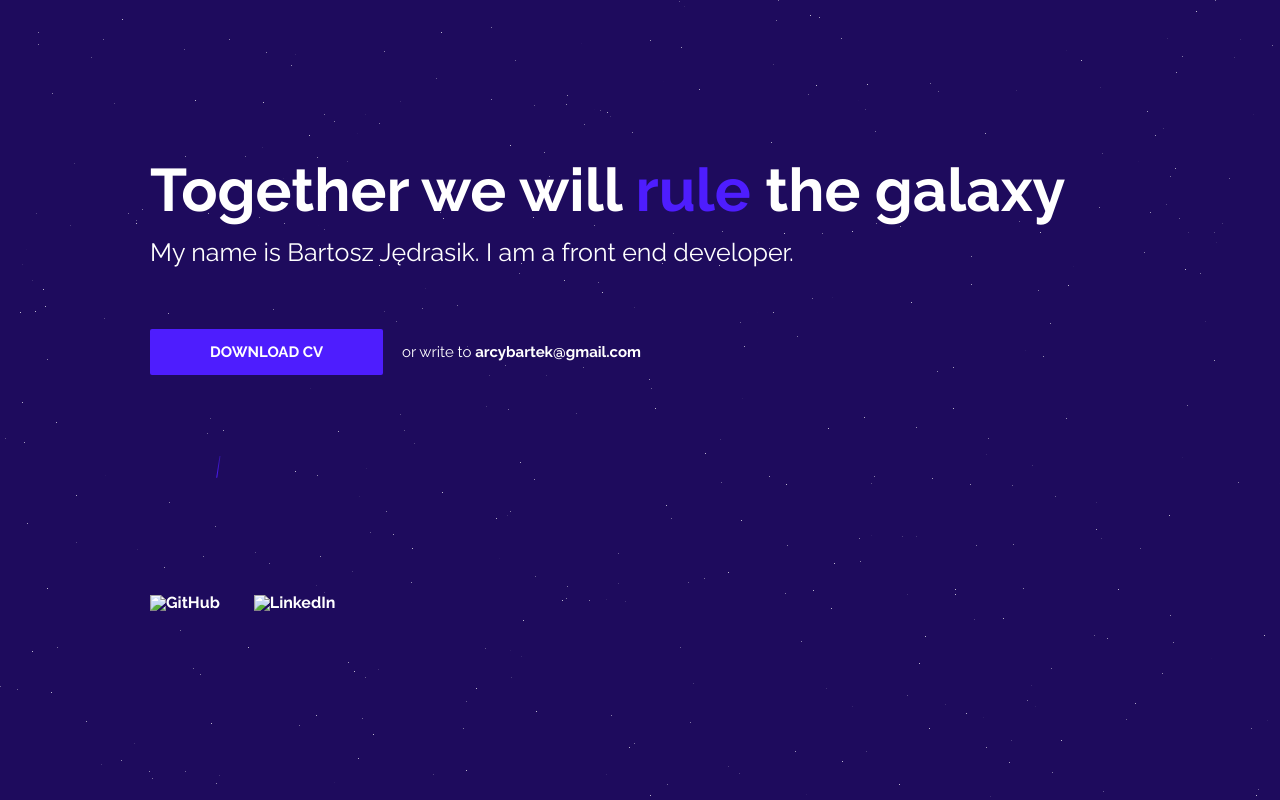
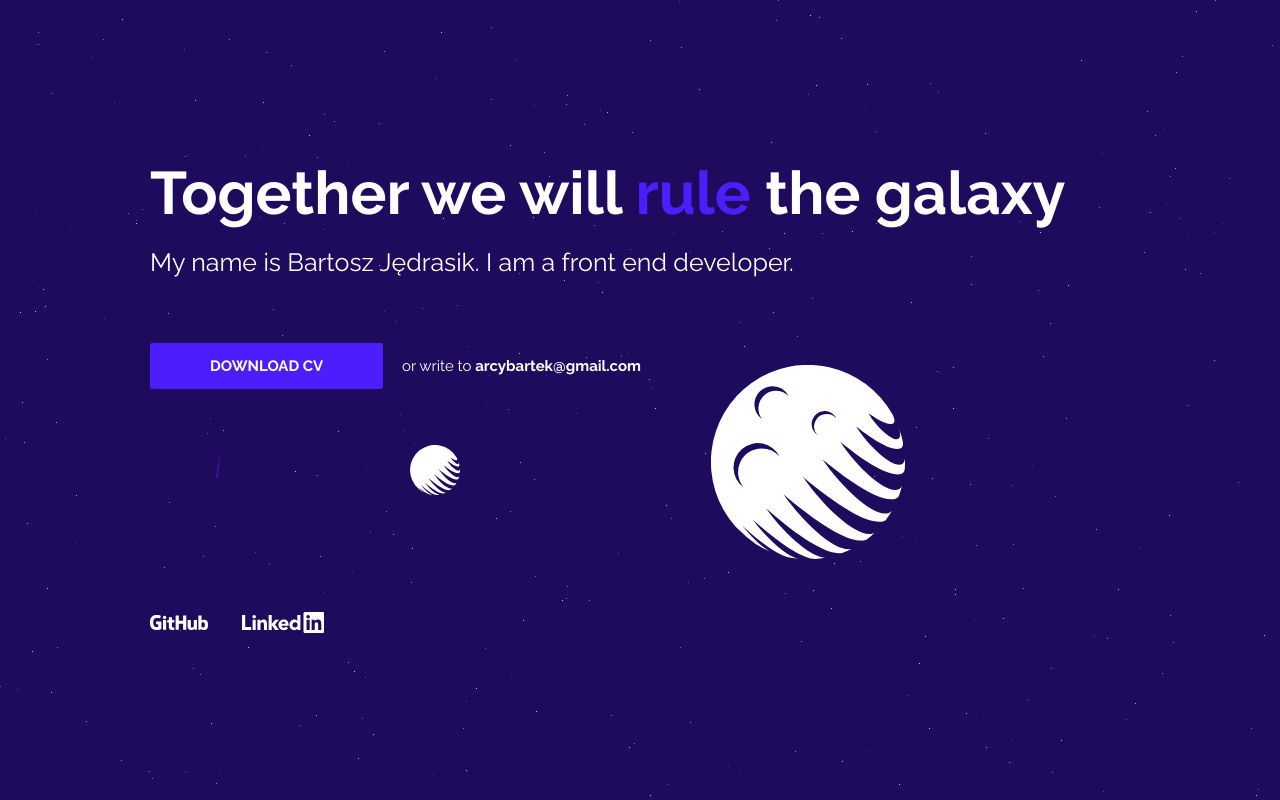
Before and after one commit to NukeTheMoon/homepage, a website built with webpack: page src/html/index.html in a window 1280 px wide. Built offline with nearby package versions, Linux system fonts and the light colour scheme.

Commit message:
static styles done

```diff
--- a/package.json
+++ b/package.json
@@ -32,6 +32,7 @@
     "postcss-loader": "^2.1.5",
     "sass-loader": "^7.0.2",
     "style-loader": "^0.21.0",
+    "svg-url-loader": "^2.3.2",
     "webpack": "^4.10.2",
     "webpack-cli": "^3.0.2"
   },
@@ -41,7 +42,9 @@
   },
   "eslintConfig": {
     "extends": "eslint:recommended",
-    "rules": {},
+    "rules": {
+      "no-console": "off"
+    },
     "env": {
       "amd": true,
       "browser": true
--- a/src/html/index.html
+++ b/src/html/index.html
@@ -8,6 +8,14 @@
     <meta charset="UTF-8">
     <meta name="viewport" content="width=device-width, initial-scale=1">
     <link rel="shortcut icon" type="image/png" href="/favicon.png"/>
+    <style>
+        html {
+            background-color: #1e0b5d;
+        }
+        body {
+            visibility: hidden;
+        }
+    </style>
 </head>
 
 <body>
@@ -20,20 +28,22 @@
     </p>
     <div class="recruitment">
         <button class="cv">
-            Download CV
+            <span>Download CV</span>
         </button>
         <span class="contact small">or write to <a href="mailto:arcybartek@gmail.com">arcybartek@gmail.com</a></span>
     </div>
     <div class="links-row">
         <div class="links">
-            <a href="https://www.github.com"><img src="" alt="GitHub"></a>
-            <a href="https://www.linkedin.com"><img src="" alt="LinkedIn"></a>
+            <a class="github" href="https://www.github.com"></a>
+            <a class="linkedin" href="https://www.linkedin.com"></a>
         </div>
     </div>
 </div>
 <canvas id="starfield"></canvas>
 <canvas id="shooting1"></canvas>
+<div class="planet-far"></div>
 <canvas id="shooting2"></canvas>
+<div class="planet-near"></div>
 <canvas id="shooting3"></canvas>
 <script src="bundle.js"></script>
 </body>
--- a/src/scss/index.scss
+++ b/src/scss/index.scss
@@ -3,11 +3,16 @@ $font: 'Raleway', Helvetica, Myriad Pro, Arial, sans-serif;
 $background: #1e0b5d;
 $primary: #fff;
 $accent: #4e1dfe;
+$accent-hover: #310ab9;
+$accent-click: #524fd2;
 $breakpoint-s: 420px;
-$breakpoint-m: 960px;
+$breakpoint-m: 1024px;
+$ease-in-out-sharp: cubic-bezier(0.75, 0, 0.125, 1);
 
 body {
   background-color: $background;
+  line-height: 1.1;
+  visibility: visible !important;
 }
 
 h1,p,span,a {
@@ -51,6 +56,7 @@ h1 {
 
 p {
   font-size: 25px;
+  line-height: 1.3;
 
   @media all and (max-width: $breakpoint-m) {
     font-size: 16px;
@@ -69,17 +75,30 @@ b {
 button {
   border-radius: 2px;
   background-color: $accent;
-  color: $primary;
-  text-transform: uppercase;
-  font-family: $font;
-  font-size: 15px;
-  font-weight: 700;
   border-style: none;
   height: 46px;
   padding: 0 60px;
+  position: relative;
+  transition: background-color 0.3s;
+  overflow: hidden;
 
   &:hover {
     cursor: pointer;
+    background-color: $accent-hover;
+  }
+
+  &:active {
+    transition: none;
+    background-color: $accent-click;
+  }
+
+  span {
+    color: $primary;
+    text-transform: uppercase;
+    font-family: $font;
+    font-size: 15px;
+    font-weight: 700;
+    display: inline-block;
   }
 
   @media all and (max-width: $breakpoint-m) {
@@ -117,13 +136,14 @@ canvas {
 
 .catchphrase {
   margin-top: 160px;
+  position: relative;
 
   @media all and (max-width: $breakpoint-m) {
-    margin-top: 150px;
+    margin-top: 15vh;
   }
 
   @media all and (max-width: $breakpoint-s) {
-    margin-top: 110px;
+    margin-top: 12vh;
   }
 }
 
@@ -137,6 +157,36 @@ canvas {
 
 .cv {
   margin-right: 15px;
+
+  span {
+    transform: translateX(0);
+    transition: transform 0.3s $ease-in-out-sharp;
+
+    &:before {
+      $side: 14px;
+      content: '';
+      background-image: url('../img/arrow-down.svg');
+      background-size: $side $side;
+      height: $side;
+      width: $side;
+      color: white;
+      position: absolute;
+      left: 0;
+      top: 3px;
+      transform: translate(-20px, -46px);
+      transition: transform 0.3s $ease-in-out-sharp;
+    }
+  }
+
+  &:hover {
+    span {
+      transform: translateX(12px);
+
+      &:before {
+        transform: translate(-32px, 0px);
+      }
+    }
+  }
 
   @media all and (max-width: $breakpoint-s) {
     display: block;
@@ -175,3 +225,54 @@ canvas {
     margin-right: auto;
   }
 }
+
+.github {
+  background-image: url('../img/github.svg');
+  width: 58px;
+  height: 15px;
+  display: inline-block;
+}
+
+.linkedin {
+  background-image: url('../img/linkedin.svg');
+  width: 82px;
+  height: 21px;
+  transform: translateY(3px);
+  display: inline-block;
+}
+
+.planet-near {
+  background-image: url('../img/planet-near.svg');
+  width: 194px;
+  height: 194px;
+  position: fixed;
+  top: 365px;
+  right: 375px;
+
+  @media all and (max-width: $breakpoint-m) {
+    top: 265px;
+    right: -46px;
+}
+
+  @media all and (max-width: $breakpoint-s) {
+    display: none;
+  }
+}
+
+.planet-far {
+  background-image: url('../img/planet-far.svg');
+  width: 50px;
+  height: 50px;
+  position: fixed;
+  top: 445px;
+  right: 820px;
+
+  @media all and (max-width: $breakpoint-m) {
+    top: 665px;
+    right: 110px;
+  }
+
+  @media all and (max-width: $breakpoint-s) {
+    display: none;
+  }
+}
--- a/webpack.config.js
+++ b/webpack.config.js
@@ -33,6 +33,17 @@ module.exports = {
                     'extract-loader',
                     'html-loader'
                 ]
+            },
+            {
+                test: /\.svg$/,
+                use: {
+                    loader: 'svg-url-loader',
+                    options: {
+                        noquotes: true,
+                        iesafe: true
+                    }
+
+                }
             }
         ]
     },
```
Also changed, not shown: src/img/arrow-down.svg (added), src/img/github.svg (added), src/img/linkedin.svg (added), src/img/planet-far.svg (added), src/img/planet-near.svg (added), 1 other file.
